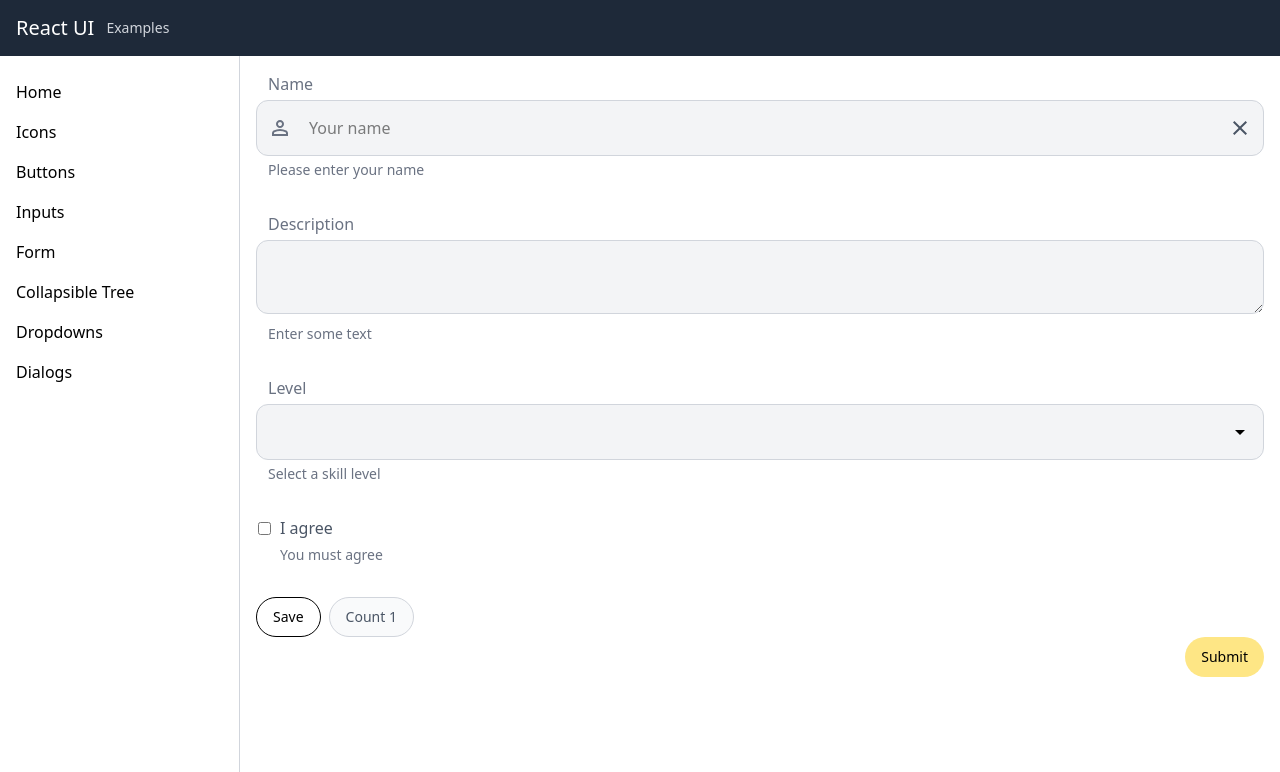
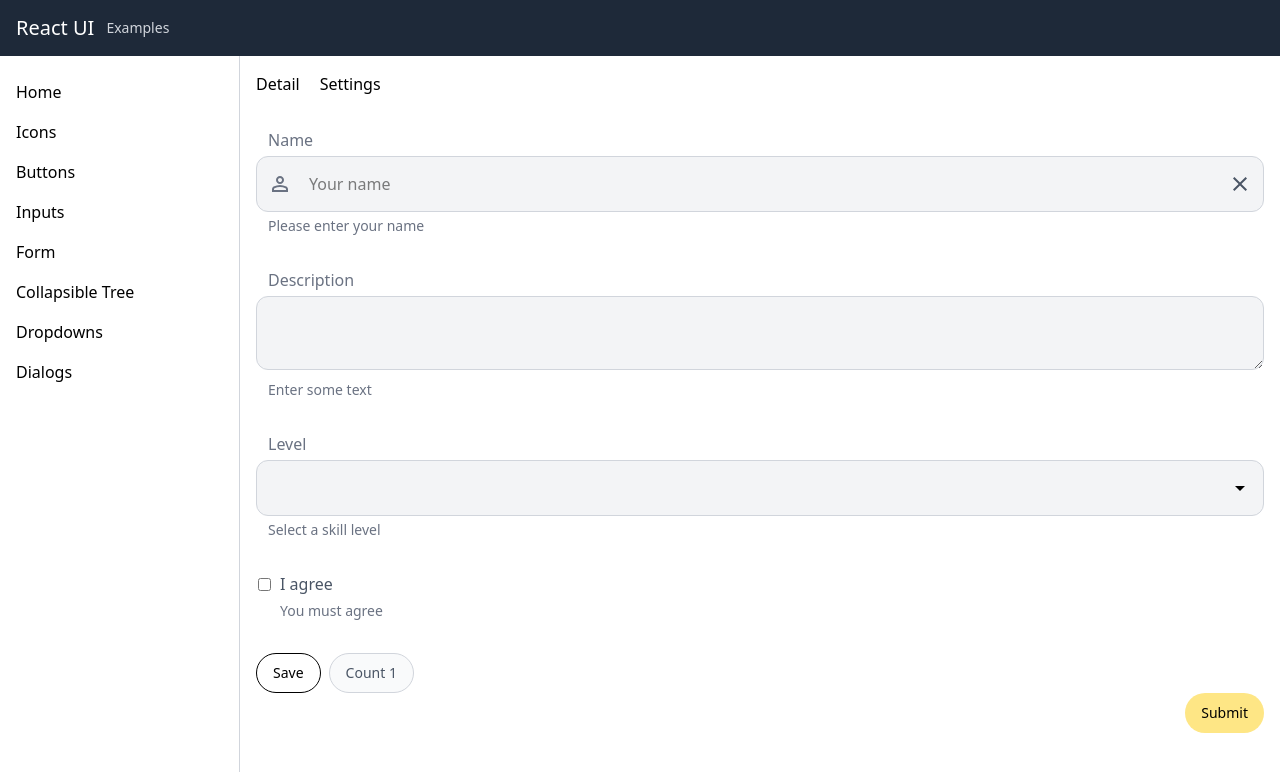
Before and after one commit to hanlogy/react-web-ui, a React (Vite) app: page /form in a window 1280 px wide. Shown: the top 772 px of the page. Built offline with nearby package versions, Linux system fonts and the light colour scheme.

Commit message:
Update example page

```diff
--- a/src/pages/form/FormPage.tsx
+++ b/src/pages/form/FormPage.tsx
@@ -1,5 +1,6 @@
 import {
   Button,
+  clsx,
   IconButton,
   IconWrapper,
   useForm,
@@ -24,6 +25,7 @@ export function FormPage() {
   const { register, setFieldValue, setInitialValues, validate, getValues } =
     useForm<FormData>();
   const [count, setCount] = useState(1);
+  const [tab, setTab] = useState('detail');
 
   const handleSubmit = (e?: SubmitEvent) => {
     e?.preventDefault();
@@ -39,7 +41,16 @@ export function FormPage() {
 
   return (
     <>
+      <div className="mb-8 flex space-x-5">
+        <button onClick={() => setTab('detail')}>Detail</button>
+        <button onClick={() => setTab('settings')}>Settings</button>
+      </div>
+
       <form onSubmit={handleSubmit} className="space-y-8">
+        <div className={clsx({ hidden: tab !== 'settings' })}>
+          Some settings
+        </div>
+        <div className={clsx('space-y-8', { hidden: tab !== 'detail' })}>
           <div>
             <TextField
               label="Name"
@@ -64,6 +75,7 @@ export function FormPage() {
                 },
                 validator: ({ name }) => {
                   if (!name) {
+                    setTab('detail');
                     return 'Name cannot be empty';
                   }
                 },
@@ -118,6 +130,7 @@ export function FormPage() {
               />
             )}
           </div>
+        </div>
         <div className="space-x-2">
           <Button className="border" type="submit">
             Save
```
Lines whose indentation alone changed are shown as unchanged.
